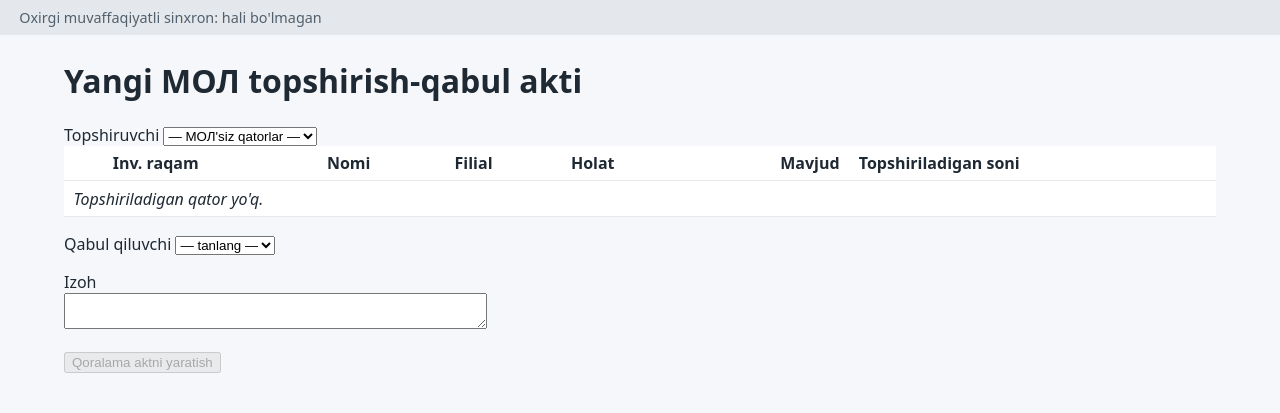
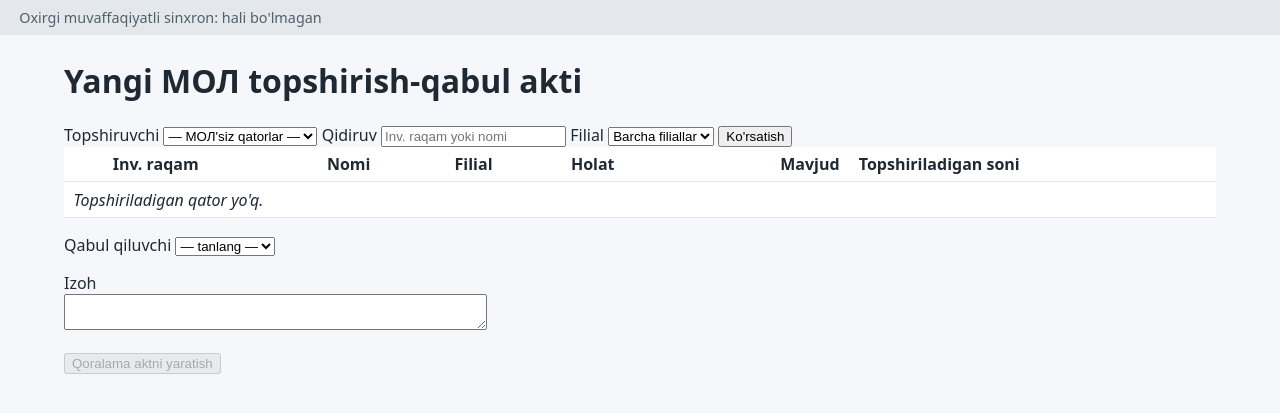
Before and after one commit to Muhammadrizo04/AVPlatform, a Django app: page /mol/akt/yangi/ in a window 1280 px wide. Shown: the part 44-457 px from the top of the page. Run offline with Django 5.2, Linux system fonts and the light colour scheme; the visitor is signed in with stand-in values (Sample User, id 1); data that the repository does not hold is empty.

Commit message:
fix(mol): yangi akt formasi faqat tanlangan qatorlarni yuboradi, qidiruv/filial filtri va 200 qator chegarasi
TooManyFieldsSent: forma МОЛ'siz barcha qatorlarning soni maydonini yuborardi (2060 > 1000).

Co-Authored-By: Claude Opus 5.5 <noreply@anthropic.com>

```diff
--- a/mol/templates/mol/akt_yangi.html
+++ b/mol/templates/mol/akt_yangi.html
@@ -1,5 +1,14 @@
 {% extends "panel/base.html" %}
-{% block sarlavha %}Yangi МОЛ akti{% endblock %}
+{% block sarlavha %}Yangi МОЛ akti<script>
+  // Faqat belgilangan qatorlarning soni yuboriladi (yuborilmasa — butun qator olinadi).
+  document.addEventListener("change", function (e) {
+    var cb = e.target;
+    if (cb.name === "tanlangan" && cb.dataset.soni) {
+      document.getElementById(cb.dataset.soni).disabled = !cb.checked;
+    }
+  });
+</script>
+{% endblock %}
 {% block kontent %}
 <h1>Yangi МОЛ topshirish-qabul akti</h1>
 <form method="get">
@@ -9,24 +18,34 @@
       {% for x in xodimlar %}<option value="{{ x.pk }}"{% if topshiruvchi and x.pk == topshiruvchi.pk %} selected{% endif %}>{{ x.ism }}</option>{% endfor %}
     </select>
   </label>
-  <noscript><button type="submit">Ko'rsatish</button></noscript>
+  <label>Qidiruv <input type="search" name="q" value="{{ params.q|default:'' }}" placeholder="Inv. raqam yoki nomi"></label>
+  <label>Filial
+    <select name="filial">
+      <option value="">Barcha filiallar</option>
+      {% for f in filiallar %}<option value="{{ f.pk }}"{% if params.filial == f.pk|stringformat:"s" %} selected{% endif %}>{{ f.nomi }}</option>{% endfor %}
+    </select>
+  </label>
+  <button type="submit">Ko'rsatish</button>
 </form>
+{% if kesildi %}<p class="ogohlantirish">Faqat birinchi {{ chegara }} ta qator ko'rsatildi. Filtrni toraytiring (inv. raqam, nom yoki filial).</p>{% endif %}
 {% if xato %}<p class="xato" role="alert">{{ xato }}</p>{% endif %}
 <form method="post">
   {% csrf_token %}
   <input type="hidden" name="topshiruvchi" value="{{ topshiruvchi.pk|default:'' }}">
+  <input type="hidden" name="q" value="{{ params.q|default:'' }}">
+  <input type="hidden" name="filial" value="{{ params.filial|default:'' }}">
   <table>
     <thead><tr><th></th><th>Inv. raqam</th><th>Nomi</th><th>Filial</th><th>Holat</th><th class="son">Mavjud</th><th>Topshiriladigan soni</th></tr></thead>
     <tbody>
     {% for t in qatorlar %}
       <tr>
-        <td><input type="checkbox" name="tanlangan" value="{{ t.pk }}" aria-label="Tanlash"{% if t.pk == oldindan %} checked{% endif %}></td>
+        <td><input type="checkbox" name="tanlangan" value="{{ t.pk }}" aria-label="Tanlash" data-soni="soni_{{ t.pk }}"{% if t.pk in tanlanganlar %} checked{% endif %}></td>
         <td>{{ t.av.inv_raqam }}</td>
         <td>{{ t.av.nomi }}</td>
         <td>{{ t.filial.nomi }}</td>
         <td>{{ t.get_holat_display }}</td>
         <td class="son">{{ t.soni|son }}</td>
-        <td><input type="text" inputmode="decimal" name="soni_{{ t.pk }}" value="{{ t.soni|floatformat:"-3u" }}" size="8" aria-label="Soni"></td>
+        <td><input type="text" inputmode="decimal" name="soni_{{ t.pk }}" id="soni_{{ t.pk }}" value="{{ t.soni|floatformat:"-3u" }}" size="8" aria-label="Soni"{% if t.pk not in tanlanganlar %} disabled{% endif %}></td>
       </tr>
     {% empty %}
       <tr><td colspan="7"><em>Topshiriladigan qator yo'q.</em></td></tr>
@@ -44,4 +63,13 @@
   <p><label>Izoh<br><textarea name="izoh" rows="2" cols="50">{{ forma.izoh }}</textarea></label></p>
   <button type="submit"{% if not qatorlar %} disabled{% endif %}>Qoralama aktni yaratish</button>
 </form>
+<script>
+  // Faqat belgilangan qatorlarning soni yuboriladi (yuborilmasa — butun qator olinadi).
+  document.addEventListener("change", function (e) {
+    var cb = e.target;
+    if (cb.name === "tanlangan" && cb.dataset.soni) {
+      document.getElementById(cb.dataset.soni).disabled = !cb.checked;
+    }
+  });
+</script>
 {% endblock %}
--- a/mol/views.py
+++ b/mol/views.py
@@ -7,9 +7,9 @@ from django.shortcuts import redirect, render
 from django.utils import timezone
 from django.views.decorators.http import require_POST
 
-from hisoblar.huquqlar import amal_kerak, huquqi_bor
+from hisoblar.huquqlar import amal_kerak, filial_bilan_chekla, huquqi_bor
 from hisoblar.parametrlar import son
-from onec.models import AV
+from onec.models import AV, Filial
 from vositalar.amortizatsiya import dona_narxi
 from vositalar.bayroqlar import BAYROQLAR
 from vositalar.models import Holat
@@ -116,36 +116,64 @@ def _akt_yaratish(request, top, qatorlar) -> MolAkt:
     return akt_yarat(top, qabul, tanlov, request.user, izoh=request.POST.get("izoh", "").strip())
 
 
+# Formada ko'pi bilan shuncha qator ko'rsatiladi (ko'p qator — sahifa og'ir, POST maydonlar chegarasi).
+AKT_QATOR_CHEGARASI = 200
+
+
+def _korinadigan_qatorlar(qatorlar, manba, tanlanganlar: set[int]):
+    """Formada ko'rsatiladigan qatorlar: `q` (inv. raqam / nom) va `filial` filtri, chegaralangan;
+    tanlangan qatorlar har doim ko'rsatiladi. (qatorlar, kesildimi) qaytaradi."""
+    qs = qatorlar
+    q = (manba.get("q") or "").strip()
+    if q:
+        qs = qs.filter(Q(av__inv_raqam__icontains=q) | Q(av__nomi__icontains=q))
+    filial_id = son(manba.get("filial"))
+    if filial_id:
+        qs = qs.filter(filial_id=filial_id)
+    royxat = list(qs[: AKT_QATOR_CHEGARASI + 1])
+    kesildi = len(royxat) > AKT_QATOR_CHEGARASI
+    royxat = royxat[:AKT_QATOR_CHEGARASI]
+    yetmagan = tanlanganlar - {t.pk for t in royxat}
+    if yetmagan:
+        royxat = list(qatorlar.filter(pk__in=yetmagan)) + royxat
+    return royxat, kesildi
+
+
 @amal_kerak("mol_akt")
 def akt_yangi(request):
     manba = request.POST if request.method == "POST" else request.GET
     top, qatorlar = _topshiruvchi(request, manba.get("topshiruvchi"))
-    qatorlar = list(qatorlar)
-    # `?qator=<pk>` (AV kartochkasidan): shu AV qatorlari ko'rsatiladi, ko'rsatilgan qator oldindan belgilanadi.
-    oldindan = None
-    if request.method == "GET":
-        pk = _id(request.GET.get("qator"))
-        tanlangan = next((t for t in qatorlar if t.pk == pk), None) if pk else None
-        if tanlangan is not None:
-            oldindan = tanlangan.pk
-            qatorlar = [t for t in qatorlar if t.av_id == tanlangan.av_id]
     xato, status = "", 200
+    tanlanganlar: set[int] = set()
     if request.method == "POST":
         try:
-            akt = _akt_yaratish(request, top, qatorlar)
+            akt = _akt_yaratish(request, top, list(qatorlar))
         except AktXato as e:
             xato, status = str(e), 400
         else:
             messages.success(request, f"Qoralama akt {akt.nomi} yaratildi.")
             return redirect("mol:akt", pk=akt.pk)
+        tanlanganlar = {pk for pk in (son(v) for v in request.POST.getlist("tanlangan")) if pk}
+    else:
+        # `?qator=<pk>` (AV kartochkasidan): shu AV qatorlari ko'rsatiladi, ko'rsatilgan qator oldindan belgilanadi.
+        pk = son(request.GET.get("qator"))
+        tanlangan = qatorlar.filter(pk=pk).first() if pk else None
+        if tanlangan is not None:
+            tanlanganlar = {tanlangan.pk}
+            qatorlar = qatorlar.filter(av_id=tanlangan.av_id)
+    korinadigan, kesildi = _korinadigan_qatorlar(qatorlar, manba, tanlanganlar)
     kontekst = {
         "topshiruvchi": top,
-        "qatorlar": qatorlar,
-        "oldindan": oldindan,
+        "qatorlar": korinadigan,
+        "tanlanganlar": tanlanganlar,
+        "kesildi": kesildi,
+        "chegara": AKT_QATOR_CHEGARASI,
+        "filiallar": filial_bilan_chekla(Filial.objects.all(), request.user, "pk").order_by("nomi"),
         "qabul_qiluvchilar": [x for x in sorovlar.faol_xodimlar(request.user).order_by("ism", "pk") if not top or x.pk != top.pk],
         "xodimlar": sorovlar.korinadigan_xodimlar(request.user).order_by("ism", "pk"),
         "xato": xato,
         "forma": request.POST if request.method == "POST" else {},
+        "params": manba,
     }
     return render(request, "mol/akt_yangi.html", kontekst, status=status)
 
```
Also changed, not shown: mol/tests/test_views.py (+49 -1 lines).
